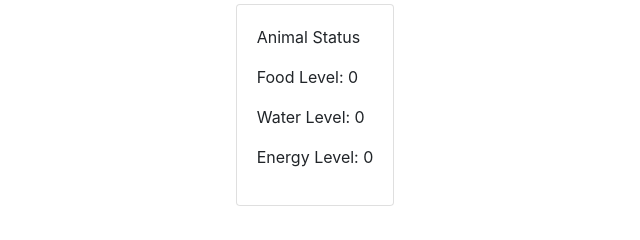
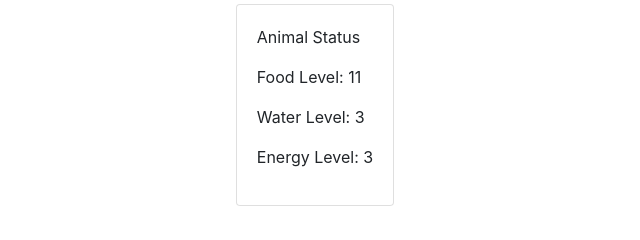
Before and after one commit to EllieLilithFox/orwell-animal-farm, a website built with webpack: page src/index.html in a window 1280 px wide. Both pictures are taken after a click on the button "Feed". Shown: the part 304-544 px from the top of the page, 325-965 px from the left. Built offline with nearby package versions, Linux system fonts and the light colour scheme.

Commit message:
add front end logic
Co-authored-by:  Joseph Pearce <joseph.pearce05@gmail.com>

```diff
--- a/src/index.html
+++ b/src/index.html
@@ -27,9 +27,9 @@
       <div class="flexbox card">
         <div class="card-body">
           <p>Animal Status</p>
-          <p>Food Level: <span id="food-level">0</span></p>
-          <p>Water Level: <span id="food-level">0</span></p>
-          <p>Energy Level: <span id="food-level">0</span></p>
+          <p>Food Level: <span id="food-level">10</span></p>
+          <p>Water Level: <span id="water-level">10</span></p>
+          <p>Energy Level: <span id="energy">10</span></p>
         </div>
       </div>
     </div>
--- a/src/main.js
+++ b/src/main.js
@@ -2,7 +2,31 @@ import 'bootstrap';
 import 'bootstrap/dist/css/bootstrap.min.css';
 import './styles.css';
 import $ from "jquery";
+import { Animal } from './animals';
 
-$(document).ready(function() {
+
+function updateAnimalNeeds(animal) {
+  setInterval(() => {
+    $("#food-level").text(animal.foodLevel);
+    $("#water-level").text(animal.waterLevel);
+    $("#energy").text(animal.energy);
+  }, 1000);
+}
+
+
+
+$(document).ready(function () {
+  let animal = new Animal();
+  animal.hunger();
+  animal.thirst();
+  animal.fatigue();
+  animal.isAlive();
+  updateAnimalNeeds(animal);
+
+  $("#feed").click(function () {
+    event.preventDefault();
+    animal.feed();
+    $("#food-level").text(animal.foodLevel);
+  });
 
 });
```
Also changed, not shown: 1 other file.
